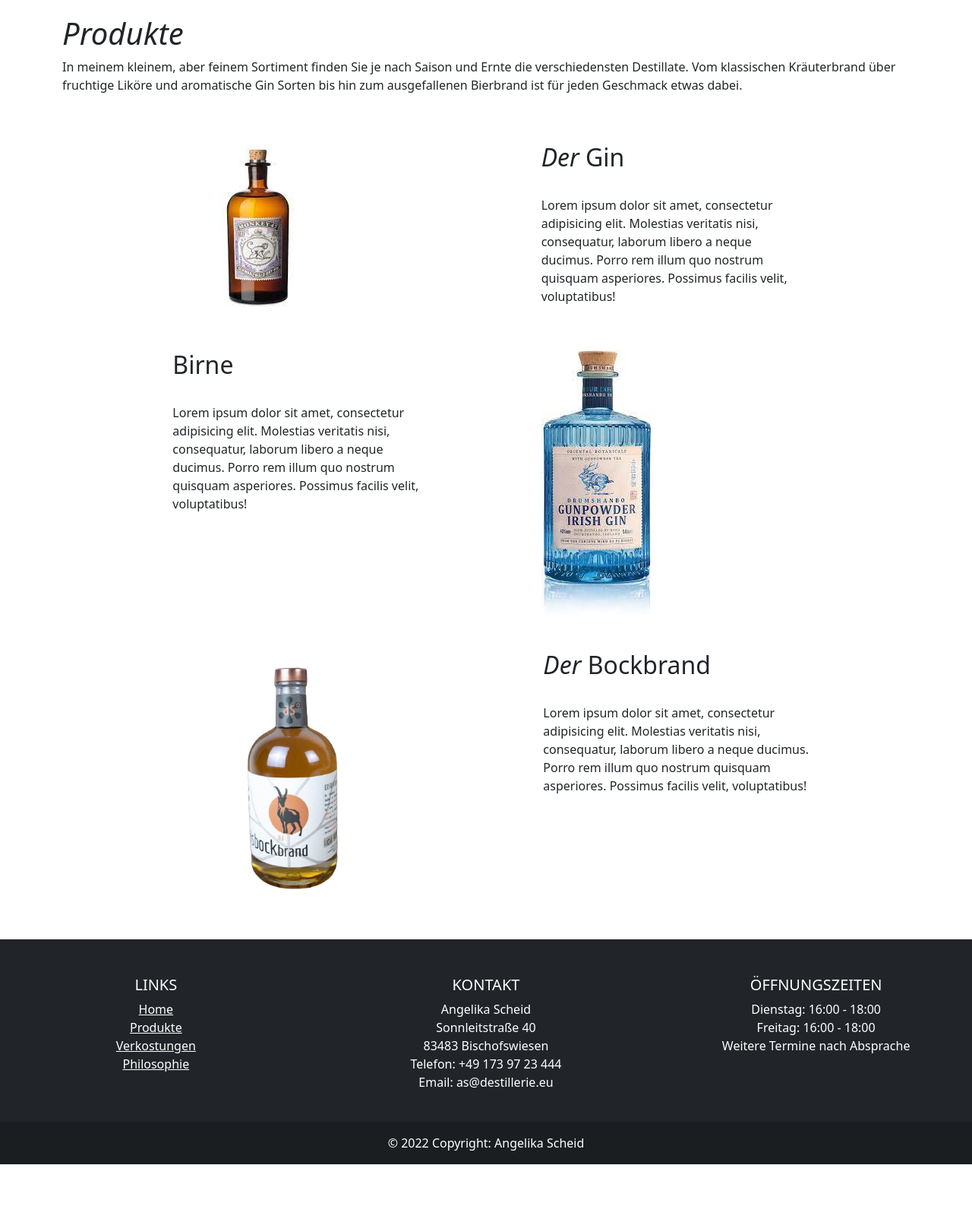
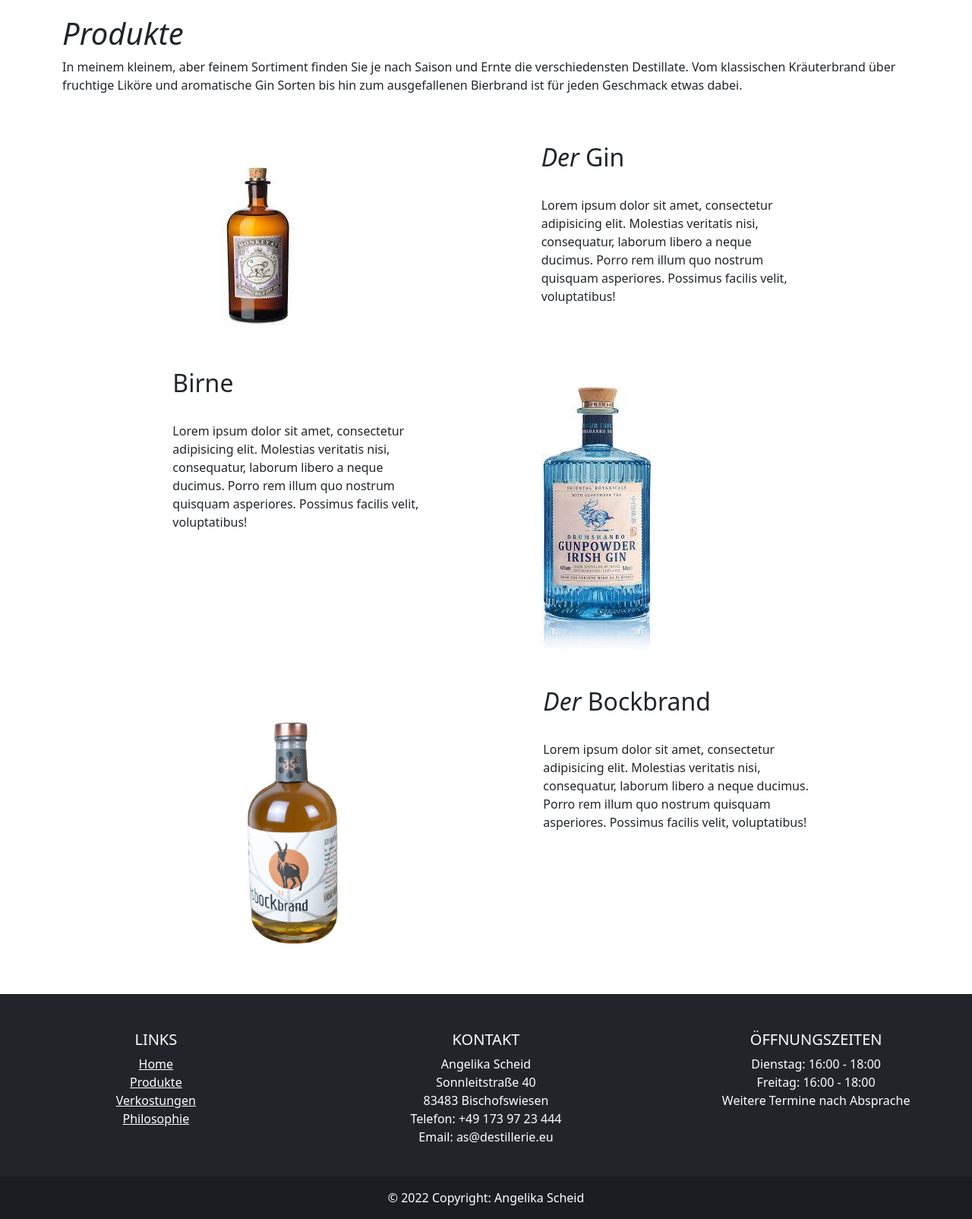
Before and after one commit to venntobi/destille, a Flask app: page /produkte in a window 1280 px wide. Shown: the part 582-2186 px from the top of the page at 76% size. Before the commit the page ends 2114 px from the top, so only its background shows below. Run offline with Flask 2, Linux system fonts and the light colour scheme.

Commit message:
Add space between images

```diff
--- a/dest/templates/philosophie.html
+++ b/dest/templates/philosophie.html
@@ -29,8 +29,10 @@
         Überzeugen Sie sich selbst und verkosten Sie meine selbstgebrannten Destillate.
         </p>
     </div>
+
     <div class="col-sm"></div>
     <div class="col-sm-4">
+      <br>
       <img class="media-decoration-img img-fluid" src="{{url_for('static', filename='/img/destille1.jpeg')}}" alt="...">
     </div>
     <div class="col-sm"></div>
--- a/dest/templates/produkte.html
+++ b/dest/templates/produkte.html
@@ -15,9 +15,10 @@
 <br>
 
 <div class="container">
-  <div class="row">
+  <div class="row flex-column-reverse flex-sm-row">
     <div class="col-sm"></div>
     <div class="col-sm-4">
+      <br>
       <img class="media-decoration-img img-fluid" src="{{url_for('static', filename='/img/gin2.jpg')}}" alt="...">
     </div>
     <div class="col-sm"></div>
@@ -49,6 +50,7 @@
     </div>
     <div class="col-sm"></div>
     <div class="col-sm-4">
+      <br>
       <img class="media-decoration-img img-fluid" src="{{url_for('static', filename='/img/gin1.jpg')}}" alt="...">
     </div>
     <div class="col-sm"></div>
@@ -59,9 +61,10 @@
   <br>
 
 
-  <div class="row">
+  <div class="row flex-column-reverse flex-sm-row">
     <div class="col-sm"></div>
     <div class="col-sm-4">
+      <br>
       <img class="media-decoration-img img-fluid" src="{{url_for('static', filename='/img/gin7.png')}}" alt="...">
     </div>
     <div class="col-sm"></div>
```
Also changed, not shown: dest/templates/home.html (+4 -3 lines).
